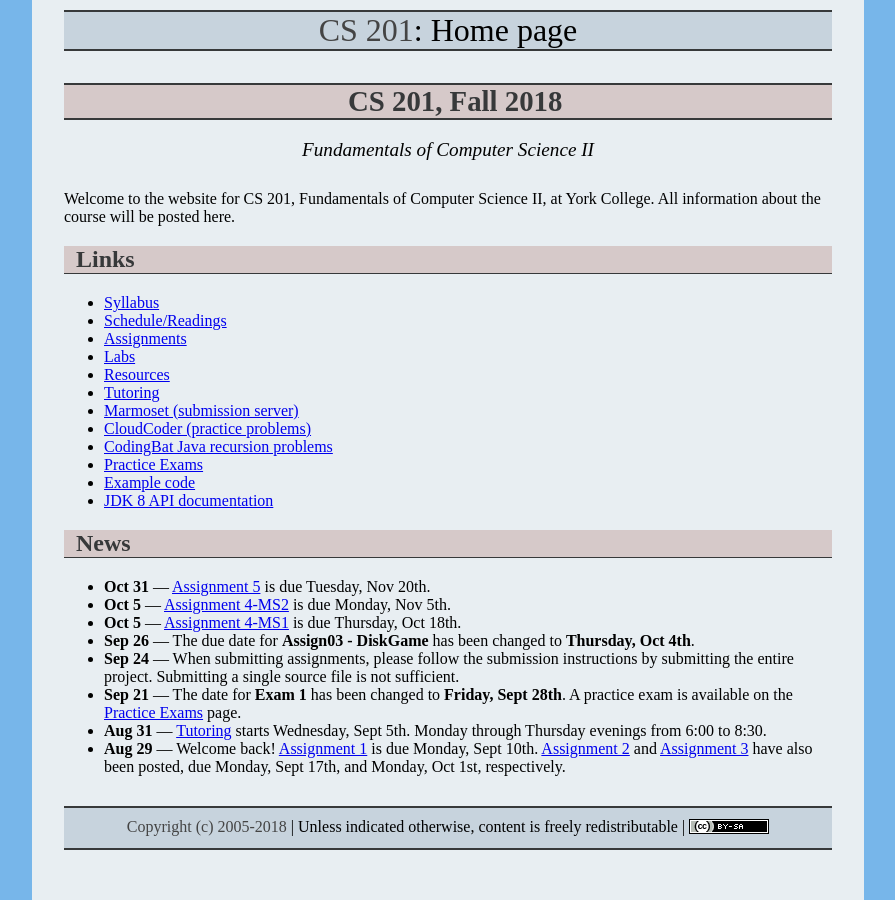
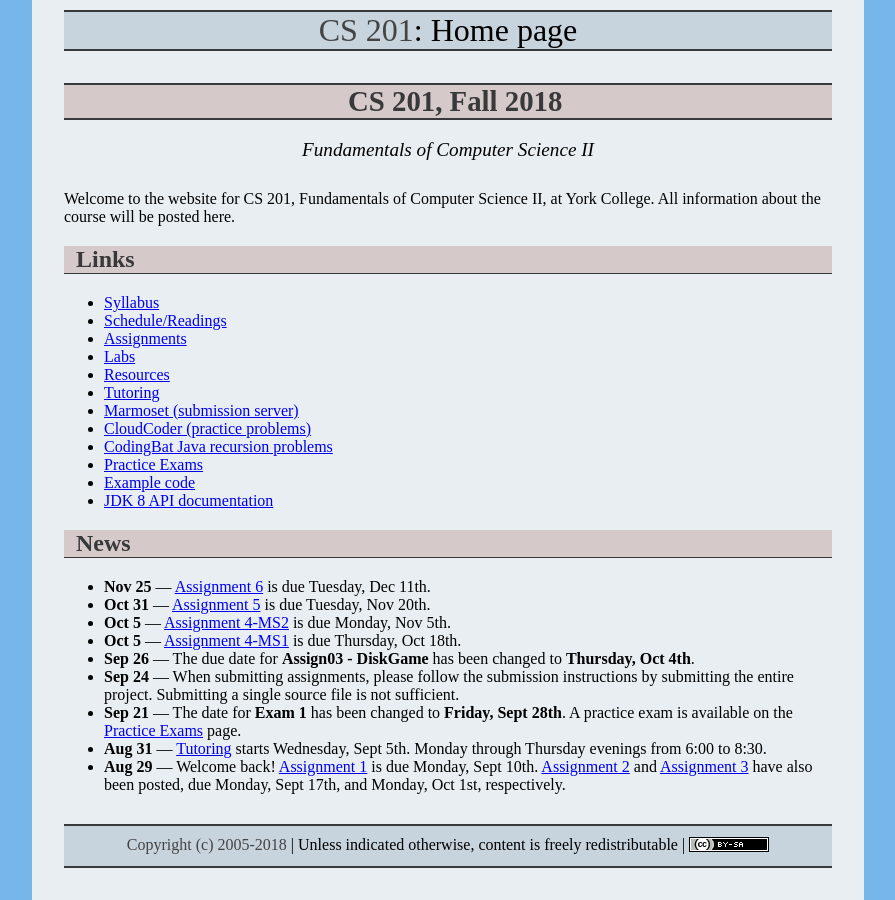
Before and after one commit to ycpcs/cs201-fall2018, a Jekyll site: the page built from index.md, in a window 1280 px wide. Shown: the whole page, without its empty margins (192-1087 px from the left). Built offline with Jekyll 4.4.1, drawn with Linux system fonts in a browser that asks for light colours.

Commit message:
added assign6 due date

```diff
--- a/index.md
+++ b/index.md
@@ -25,6 +25,7 @@ Welcome to the website for CS 201, Fundamentals of Computer Science II, at York
 * [JDK 8 API documentation](https://docs.oracle.com/javase/8/docs/api/)
 
 ## News
+* **Nov 25** &mdash; [Assignment 6](assign/assign06.html) is due Tuesday, Dec 11th.
 * **Oct 31** &mdash; [Assignment 5](assign/assign05.html) is due Tuesday, Nov 20th.
 * **Oct 5** &mdash; [Assignment 4-MS2](assign/assign04.html) is due Monday, Nov 5th.
 * **Oct 5** &mdash; [Assignment 4-MS1](assign/assign04.html) is due Thursday, Oct 18th.
```
